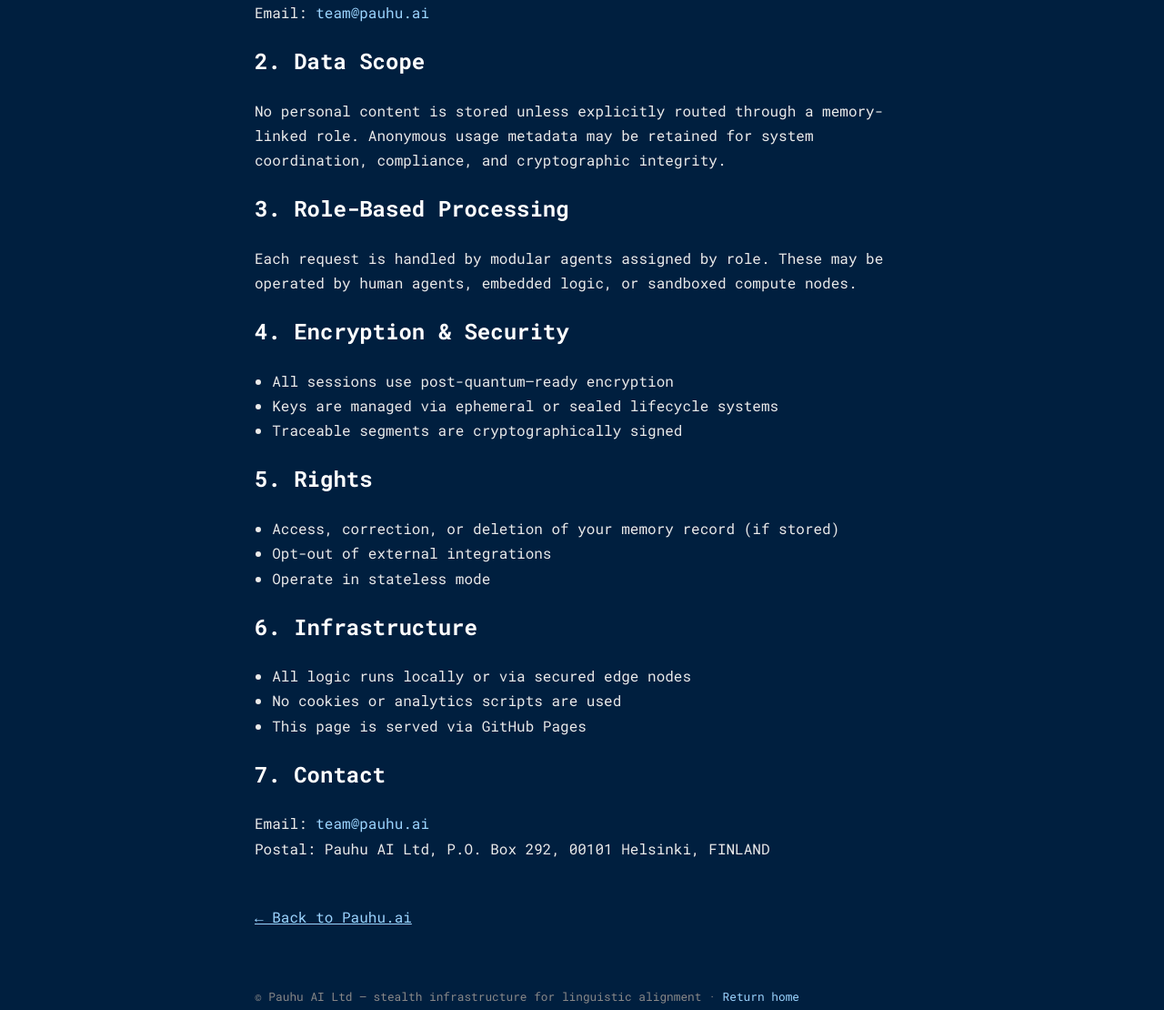
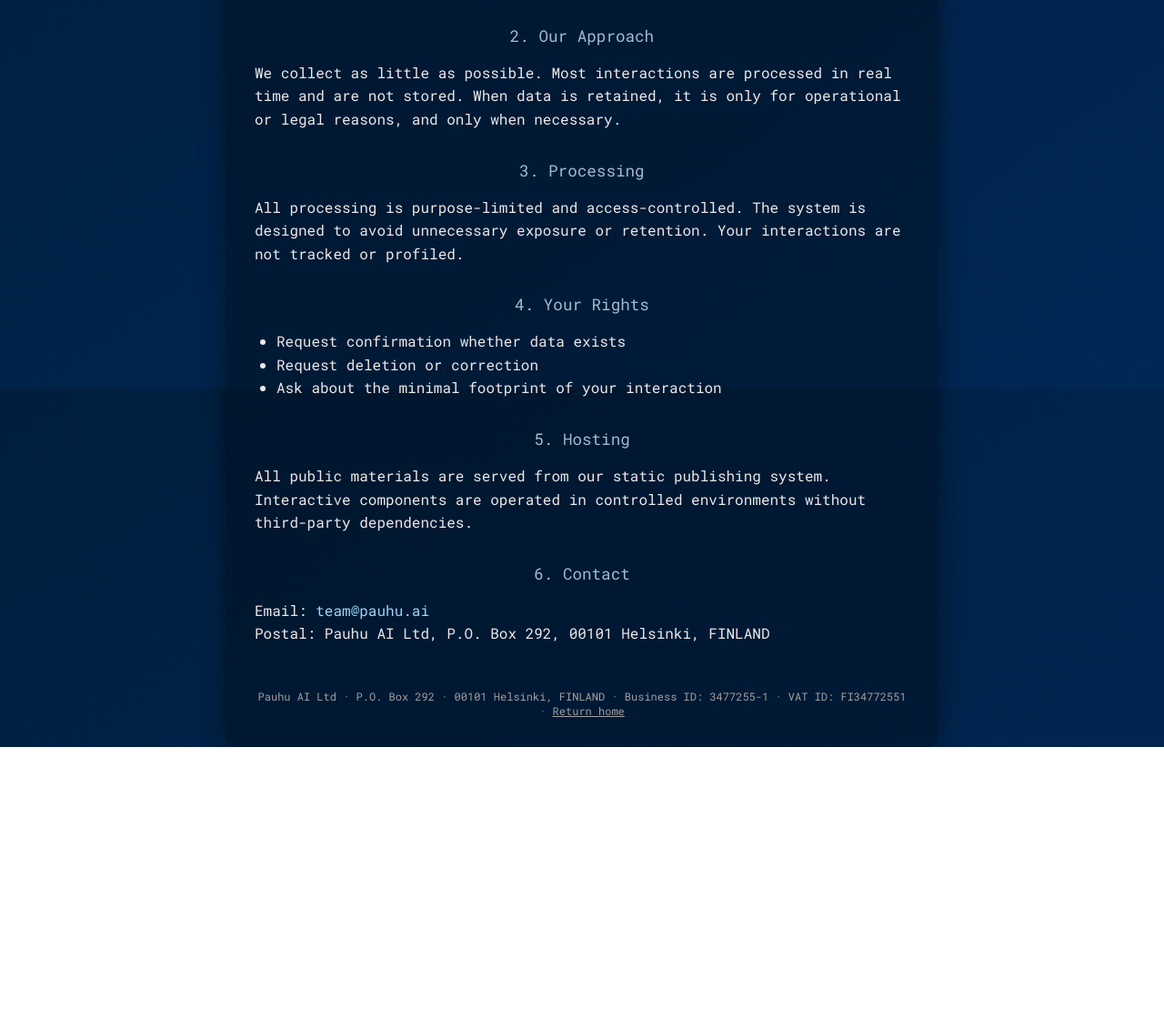
Before and after one commit to pauhu/site, a plain HTML site: page legal/privacy-policy.html in a window 1280 px wide. Shown: the part 373-1483 px from the top of the page at 91% size. After the commit the page ends 1194 px from the top, so only its background shows below. Drawn offline with Linux system fonts and the light colour scheme.

Commit message:
Update privacy-policy.html

```diff
--- a/legal/privacy-policy.html
+++ b/legal/privacy-policy.html
@@ -2,27 +2,49 @@
 <html lang="en">
 <head>
   <meta charset="UTF-8" />
+  <meta name="viewport" content="width=device-width, initial-scale=1.0" />
   <title>Privacy Policy — Pauhu.ai</title>
-  <meta name="viewport" content="width=device-width, initial-scale=1.0" />
+  <meta name="description" content="Privacy Policy for Pauhu AI Ltd" />
+  <link rel="icon" href="/assets/pauhu.ai_brand_mark_nega.png" type="image/png" />
   <style>
     @import url('https://fonts.googleapis.com/css2?family=Roboto+Mono:wght@400;700&display=swap');
     body {
       margin: 0;
+      font-family: 'Roboto Mono', monospace;
+      background: linear-gradient(145deg, #001f3f, #002855);
+      color: #eaeaea;
+      display: flex;
+      align-items: center;
+      justify-content: center;
+      min-height: 100vh;
+      text-align: center;
+      background-attachment: fixed;
+    }
+    main {
+      max-width: 720px;
       padding: 2rem;
-      font-family: 'Roboto Mono', monospace;
-      background-color: #001f3f;
-      color: #eaeaea;
-      max-width: 720px;
-      margin-left: auto;
-      margin-right: auto;
-      line-height: 1.7;
+      background: rgba(0, 0, 0, 0.3);
+      border-radius: 12px;
+      box-shadow: 0 0 30px rgba(0, 0, 0, 0.4);
     }
-    h1, h2 {
-      color: #ffffff;
+    h1 {
+      font-size: 2.2rem;
       font-weight: 700;
+      margin-bottom: 0.3rem;
+    }
+    h2 {
+      font-weight: 400;
+      color: #a0bcd4;
+      margin-top: 2rem;
+      font-size: 1.1rem;
+    }
+    p, ul {
+      margin-top: 1rem;
+      line-height: 1.6;
+      text-align: left;
     }
     ul {
-      padding-left: 1.2rem;
+      padding-left: 1.5rem;
     }
     a {
       color: #9cd5ff;
@@ -32,14 +54,15 @@
       text-decoration: underline;
     }
     footer {
-      margin-top: 4rem;
-      font-size: 0.8rem;
-      color: #888;
+      font-size: 0.75rem;
+      margin-top: 3rem;
+      color: #a0a0a0;
     }
   </style>
 </head>
 <body>
-  <h1>Privacy Policy — Pauhu.ai</h1>
+  <main>
+    <h1>Privacy Policy</h1>
     <p><strong>Last updated:</strong> 2025-05-12</p>
 
     <h2>1. Identity</h2>
@@ -52,43 +75,32 @@
       Email: <a href="mailto:team@pauhu.ai">team@pauhu.ai</a>
     </p>
 
-  <h2>2. Data Scope</h2>
-  <p>No personal content is stored unless explicitly routed through a memory-linked role. Anonymous usage metadata may be retained for system coordination, compliance, and cryptographic integrity.</p>
+    <h2>2. Our Approach</h2>
+    <p>We collect as little as possible. Most interactions are processed in real time and are not stored. When data is retained, it is only for operational or legal reasons, and only when necessary.</p>
 
-  <h2>3. Role-Based Processing</h2>
-  <p>Each request is handled by modular agents assigned by role. These may be operated by human agents, embedded logic, or sandboxed compute nodes.</p>
+    <h2>3. Processing</h2>
+    <p>All processing is purpose-limited and access-controlled. The system is designed to avoid unnecessary exposure or retention. Your interactions are not tracked or profiled.</p>
 
-  <h2>4. Encryption & Security</h2>
+    <h2>4. Your Rights</h2>
     <ul>
-    <li>All sessions use post-quantum–ready encryption</li>
-    <li>Keys are managed via ephemeral or sealed lifecycle systems</li>
-    <li>Traceable segments are cryptographically signed</li>
+      <li>Request confirmation whether data exists</li>
+      <li>Request deletion or correction</li>
+      <li>Ask about the minimal footprint of your interaction</li>
     </ul>
 
-  <h2>5. Rights</h2>
-  <ul>
-    <li>Access, correction, or deletion of your memory record (if stored)</li>
-    <li>Opt-out of external integrations</li>
-    <li>Operate in stateless mode</li>
-  </ul>
+    <h2>5. Hosting</h2>
+    <p>All public materials are served from our static publishing system. Interactive components are operated in controlled environments without third-party dependencies.</p>
 
-  <h2>6. Infrastructure</h2>
-  <ul>
-    <li>All logic runs locally or via secured edge nodes</li>
-    <li>No cookies or analytics scripts are used</li>
-    <li>This page is served via GitHub Pages</li>
-  </ul>
-
-  <h2>7. Contact</h2>
+    <h2>6. Contact</h2>
     <p>
       Email: <a href="mailto:team@pauhu.ai">team@pauhu.ai</a><br>
       Postal: Pauhu AI Ltd, P.O. Box 292, 00101 Helsinki, FINLAND
     </p>
-<p style="margin-top: 3rem;">
-  <a href="/" style="color: #9cd5ff; text-decoration: underline;">← Back to Pauhu.ai</a>
-</p>
+
     <footer>
-    © Pauhu AI Ltd — stealth infrastructure for linguistic alignment · <a href="/">Return home</a>
+      Pauhu AI Ltd · P.O. Box 292 · 00101 Helsinki, FINLAND · Business ID: 3477255-1 · VAT ID: FI34772551 ·
+      <a href="/" style="color: #a0a0a0; text-decoration: underline;">Return home</a>
     </footer>
+  </main>
 </body>
 </html>
```
Lines whose indentation alone changed are shown as unchanged.
